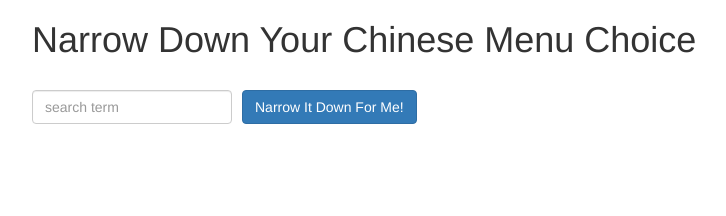
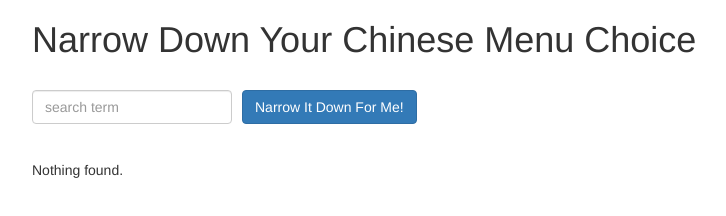
Before and after one commit to kellylougheed/angularjs, a plain HTML site: page module3/index.html in a window 1280 px wide. Shown: the whole page, without its empty margins (38-764 px from the left). Drawn offline with Linux system fonts and the light colour scheme.

Commit message:
Add error message

```diff
--- a/module3/list.html
+++ b/module3/list.html
@@ -4,3 +4,5 @@
 <button ng-click="controller.onRemove({index: $index});">Don't want this one!</button>
 </li>
 </ul>
+
+<p ng-if="controller.foundItems.length === 0">Nothing found.</p>
```
